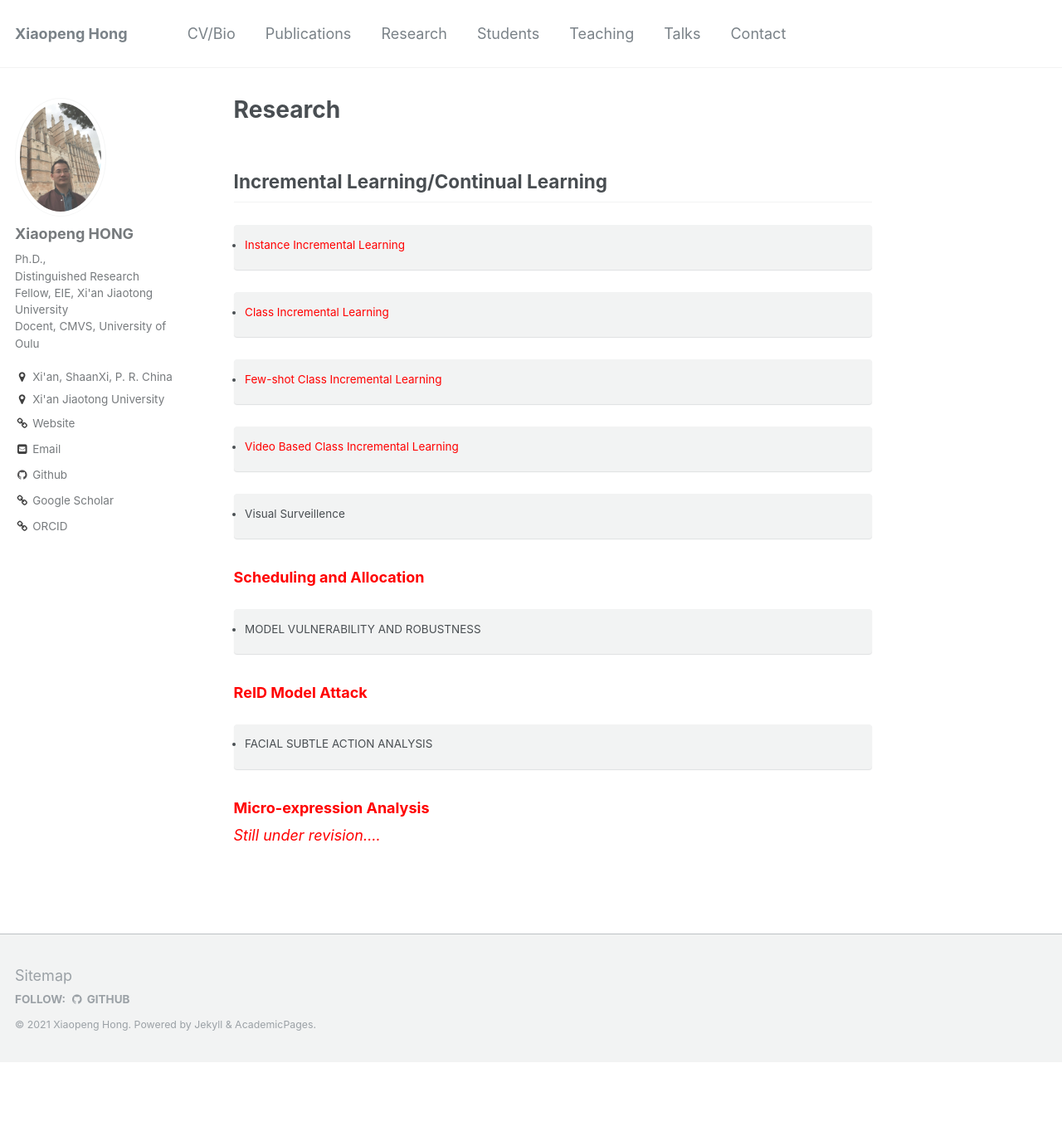
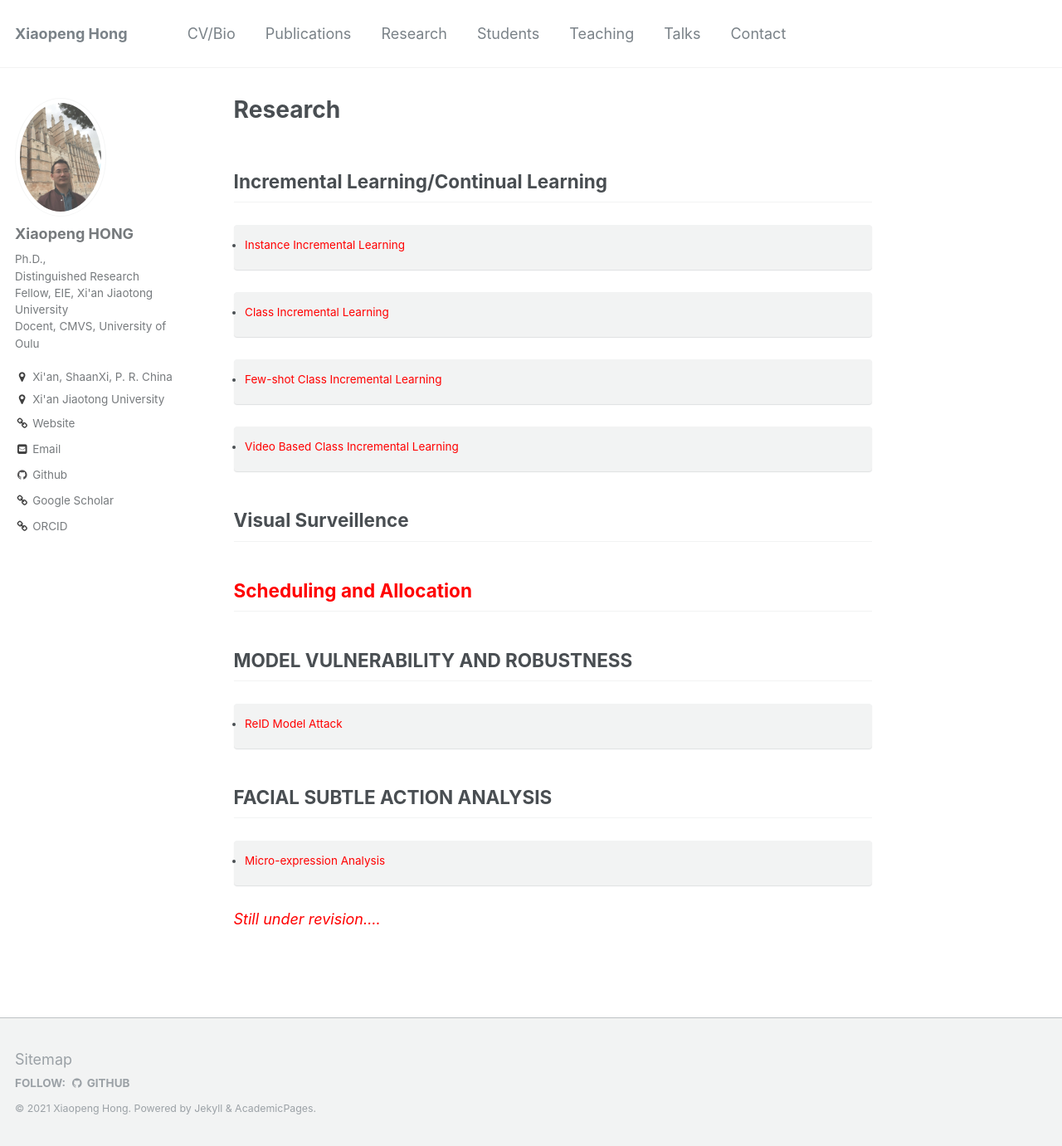
Before and after one commit to xiaopenghong/xiaopenghong.github.io, a Jekyll site: the page built from _pages/research.md, in a window 1280 px wide and 1381 px high. Shown: the whole window at 83% size. Built offline with Jekyll 4.4.1, drawn with Linux system fonts in a browser that asks for light colours.

Commit message:
Update research.md

```diff
--- a/_pages/research.md
+++ b/_pages/research.md
@@ -18,22 +18,24 @@ author_profile: true
 * <span style="color:red">Video Based Class Incremental Learning</span>
 {: .notice--primary}
 
-* Visual Surveillence
-{: .notice--primary}
+## Visual Surveillence
 
-### <span style="color:red">Scheduling and Allocation</span>
+
+## <span style="color:red">Scheduling and Allocation</span>
 
 
 
-* MODEL VULNERABILITY AND ROBUSTNESS
+## MODEL VULNERABILITY AND ROBUSTNESS
+
+
+* <span style="color:red">ReID Model Attack</span>
 {: .notice--primary}
 
-### <span style="color:red">ReID Model Attack</span>
+
+## FACIAL SUBTLE ACTION ANALYSIS
 
 
-* FACIAL SUBTLE ACTION ANALYSIS
+*  <span style="color:red">Micro-expression Analysis</span>
 {: .notice--primary}
 
-### <span style="color:red">Micro-expression Analysis</span>
-
 <i><span style="color:red"> Still under revision....</span> </i> <br>
```
